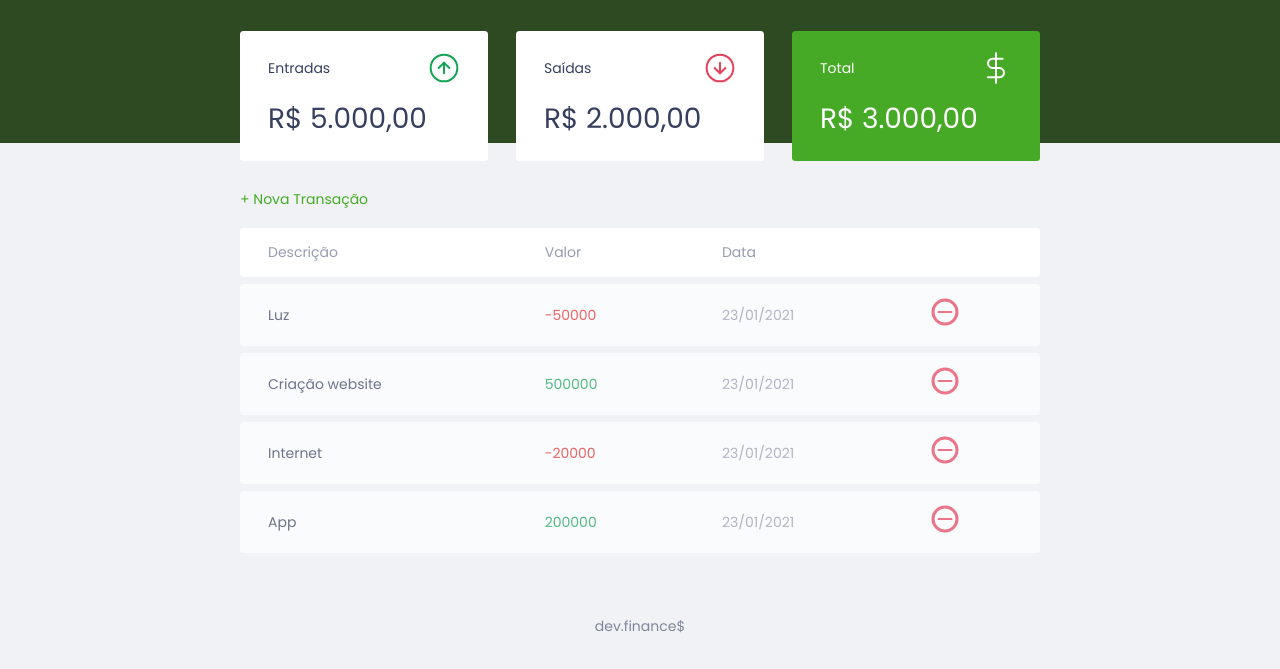
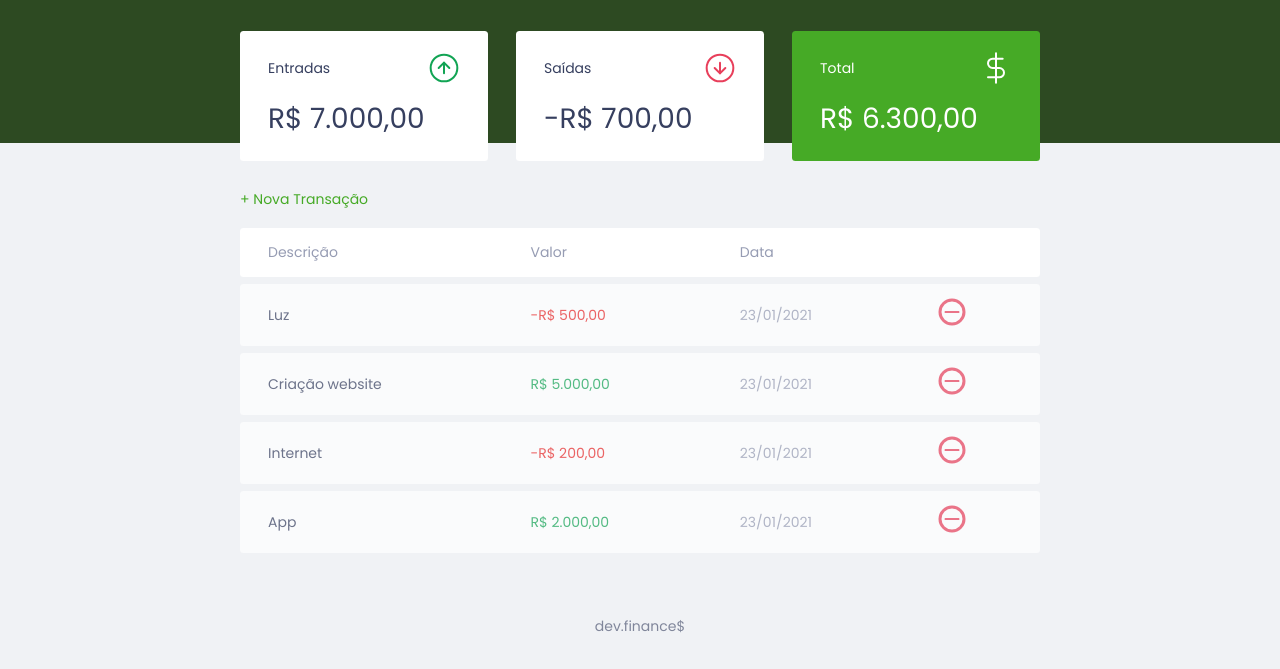
Before and after one commit to nygonui/Maratona-Discover-1, a plain HTML site: page index.html in a window 1280 px wide. Shown: the part 55-724 px from the top of the page. Drawn offline with Linux system fonts and the light colour scheme.

Commit message:
No meio do js-calcula a entrada, saida, total e formata os valores apresentados na tela

```diff
--- a/index.html
+++ b/index.html
@@ -25,7 +25,7 @@
                     <spam>Entradas</spam>
                     <img src="./assets/income.svg" alt="Image de Entradas">
                 </h3>
-                <p>R$ 5.000,00</p>
+                <p id="incomeDisplay">R$ 5.000,00</p>
             </div>
 
             <div class="card">
@@ -33,7 +33,7 @@
                     <spam>Saídas</spam>
                     <img src="./assets/expense.svg" alt="Image de Saídas">
                 </h3>
-                <p>R$ 2.000,00</p>
+                <p id="expenseDisplay">R$ 2.000,00</p>
             </div>
 
             <div class="card total">
@@ -41,7 +41,7 @@
                     <spam>Total</spam>
                     <img src="./assets/total.svg" alt="Image de total">
                 </h3>
-                <p>R$ 3.000,00</p>
+                <p id="totalDisplay">R$ 3.000,00</p>
             </div>
         </section>
 
--- a/script.js
+++ b/script.js
@@ -49,14 +49,42 @@ const transactions = [
 
 // Objeto com os métodos de somar entradas e despesas, e fazer o total
 const Transaction = {
+    //refatoração -> para deixar mais claro e poder expandir o código futuramente
+    all: transactions,
     incomes() {
-        // somar entradas
+        //somar todas as entradas
+        let income = 0;
+
+        //método forEach passando como argumento uma arrow function
+        //pegar os amount das transações
+        Transaction.all.forEach(transaction => {
+            //verificar se são maiores que 0 e soma-las
+            if(transaction.amount > 0){
+                income += transaction.amount;
+            }
+        })
+
+        return income;
     },
     expenses() {
-        // somar despesas
+        //somar todas as saídas
+        let expense = 0;
+
+        //forEach, passando como argumento uma arrow function
+        //pega o amount das transações
+        Transaction.all.forEach(transaction => {
+            //verifica se são menores que 0 e soma elas
+            if(transaction.amount < 0){
+                expense += transaction.amount;
+            }
+        })
+
+        return expense;
     },
     total() {
-        // entradas - saídas
+        let total = Transaction.incomes() + Transaction.expenses()
+
+        return total;
     }
 }
 
@@ -75,7 +103,6 @@ const DOM = {
         const tr = document.createElement('tr')
         tr.innerHTML = DOM.innerHTMLTransaction(transaction)
 
-        const amount = Utils.formatCurrency(transaction.amount)
 
         //chama o atributo do nosso objeto DOM e usa o método appendChild
         //appendChild irá adicionar o elemento tr(argumento)
@@ -88,22 +115,52 @@ const DOM = {
 
         const CSSclass = transaction.amount > 0 ? "income" : "expense"
 
+        const amount = Utils.formatCurrency(transaction.amount)
+
         //criando um corpo de html
         const html = `
             <td class="description">${transaction.description}</td>
-            <td class="${CSSclass}">${transaction.amount}</td>
+            <td class="${CSSclass}">${amount}</td>
             <td class="date">${transaction.date}</td>
             <td>
                 <img src="./assets/minus.svg" alt="Apagar Transação">
             </td>
         `
         return html
+    },
+
+    updateBalance() {
+        document
+            .getElementById('incomeDisplay')
+            .innerHTML = Utils.formatCurrency(Transaction.incomes())
+        document
+            .getElementById('expenseDisplay')
+            .innerHTML = Utils.formatCurrency(Transaction.expenses())
+        document
+            .getElementById('totalDisplay')
+            .innerHTML = Utils.formatCurrency(Transaction.total())
     }
 }
 
 const Utils = {
     formatCurrency(value) {
         const signal = Number(value) < 0 ? "-" : ""
+
+        //.replace(/\D/g, "algo") -> /0/g faz que troque todos os 0 da string
+        //por "algo", usando o /\D/g vai trocar tudo o que não é número por
+        //algo
+        value = String(value).replace(/\D/g, "")
+
+        value = Number(value) / 100
+
+        //formatação para a moeda brasileira
+        value = value.toLocaleString("pt-BR",{
+            style: "currency",
+            currency: "BRL"
+        })
+
+        return signal + value
+
     }
 }
 
@@ -113,3 +170,5 @@ const Utils = {
 transactions.forEach(function(transaction) {
     DOM.addTransaction(transaction)
 })
+
+DOM.updateBalance()
```
